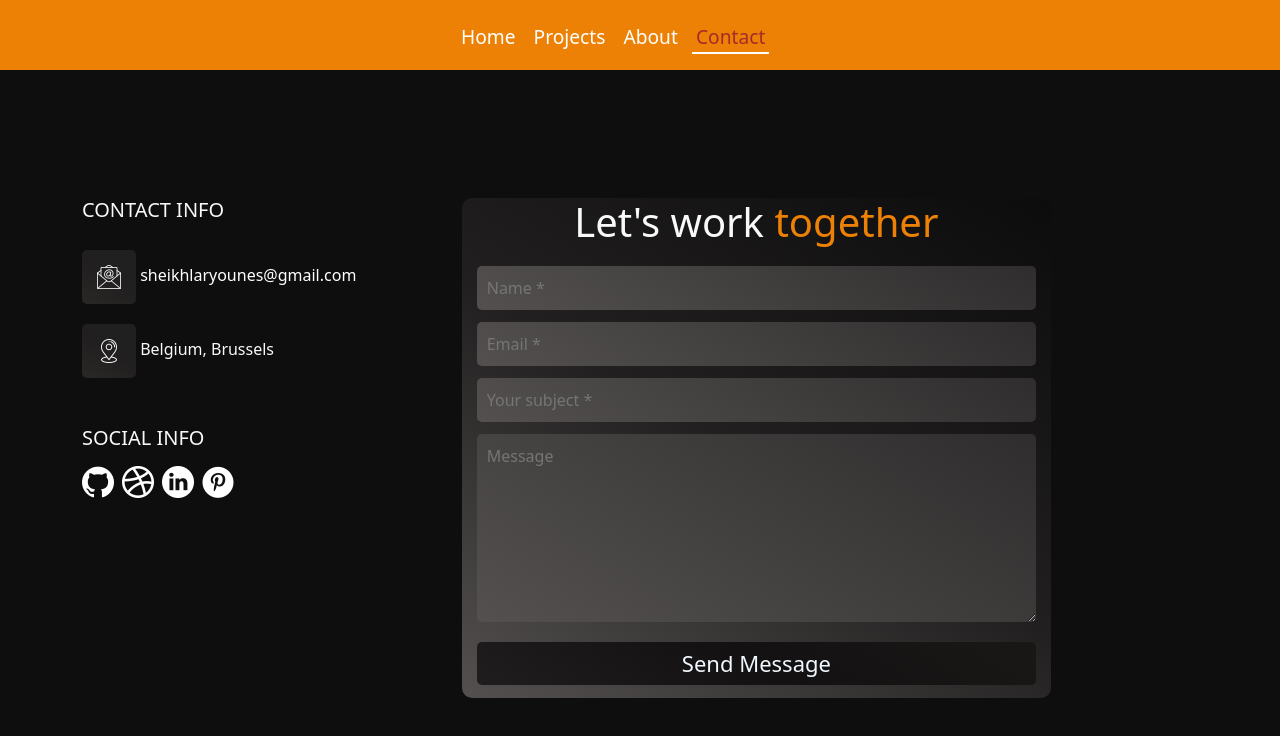
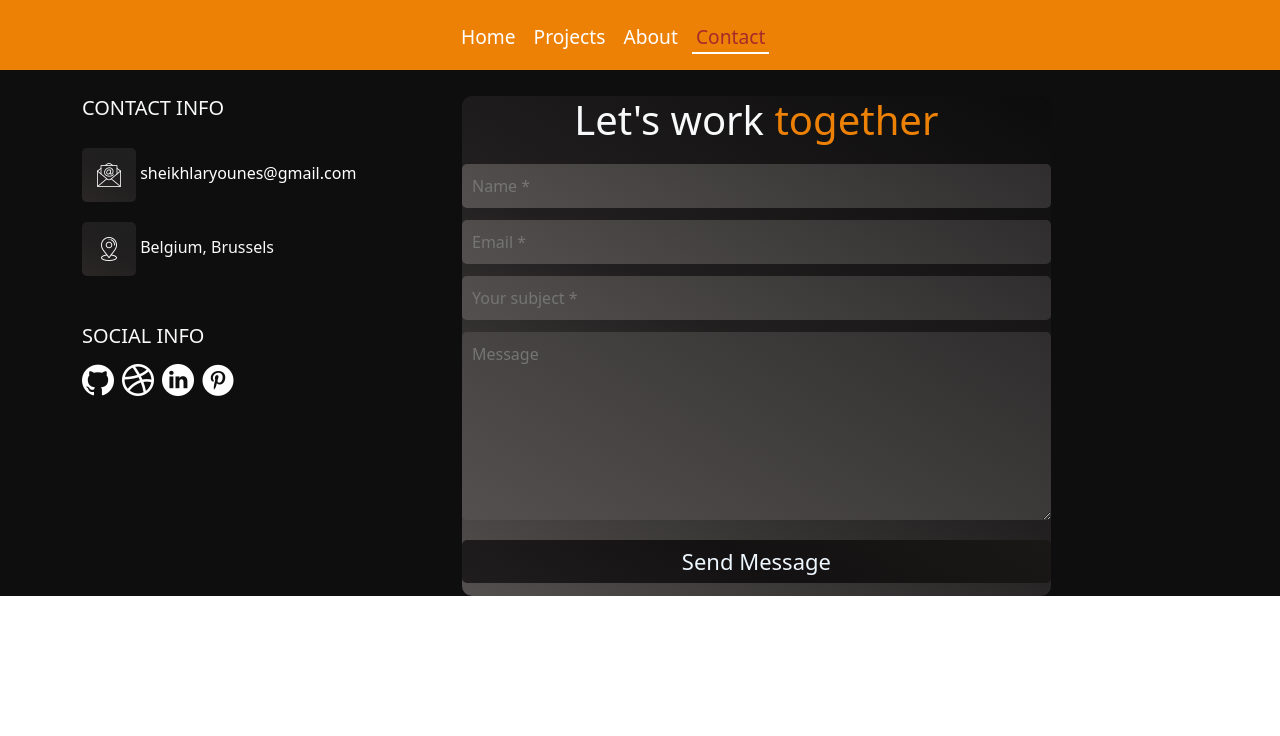
Before and after one commit to Younes-sh/portfolio, a React (Create React App) app in the folder portfolio/: page /contact in a window 1280 px wide. Shown: the top 736 px of the page. Built offline with nearby package versions, Linux system fonts and the light colour scheme.

Commit message:
Edit style

```diff
--- a/portfolio/src/Pages/Contact/style.css
+++ b/portfolio/src/Pages/Contact/style.css
@@ -1,15 +1,10 @@
 .Contact {
-    width: 100%;
-    height: 100vh;
-    display: flex;
-    justify-content: center;
-    align-items: center;
     background-color: #000000f1;
 }
-.Contact .container {
-    display: flex;
-    flex-direction: column;
-    justify-content: space-between;
+
+.contect {
+    width: 90%;
+    margin: auto;
 }
 
 .containerContact div {
@@ -24,6 +19,7 @@
 
 
 
+
 .formContact {
     width: 80%;
     height: 500px;
@@ -34,7 +30,7 @@
 }
 
 .formContact .textinput {
-    width: 95%;
+    width: 100%;
     margin-top: 12px;
     padding: 10px;
     border: none;
@@ -45,7 +41,7 @@
 }
 
 .formContact button {
-    width: 95%;
+    width: 100%;
     margin-top: 20px;
     padding: 5px;
     border: none;
```
